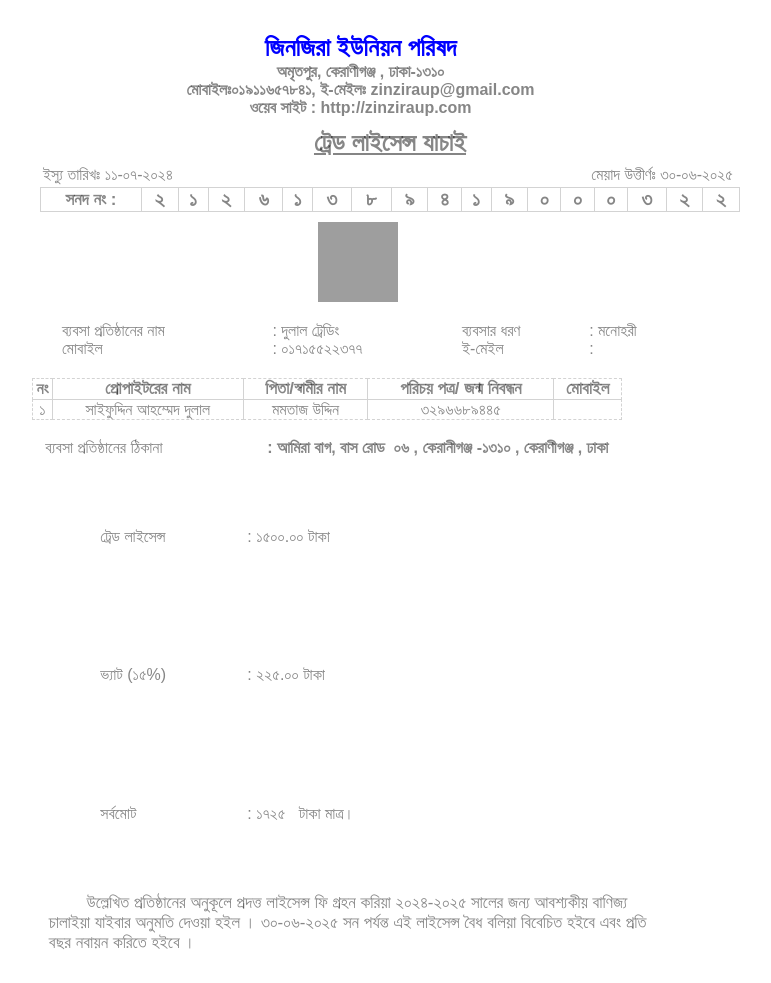
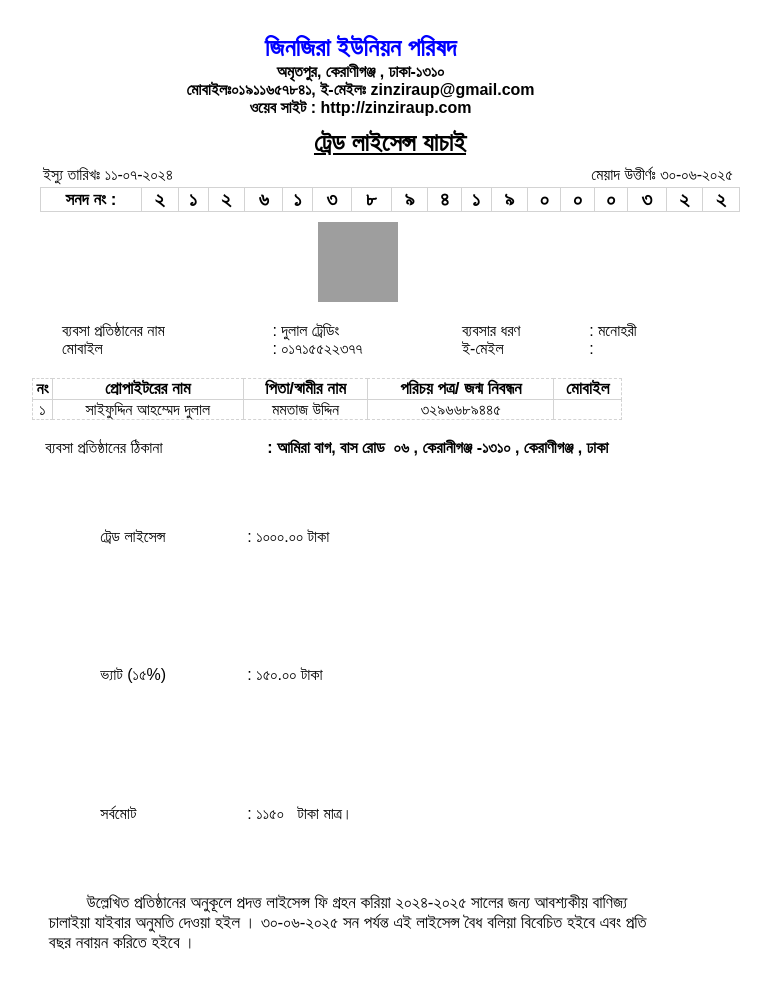
Before and after one commit to zinziraup/com-admin-verify-trade_bn-21261389419000322-2613894-6, a plain HTML site: page index.html in a window 1280 px wide. Shown: the whole page, without its empty margins (313-1084 px from the left). Drawn offline with Linux system fonts and the light colour scheme; grey boxes are pictures that could not be loaded.

Commit message:
Update index.html

```diff
--- a/index.html
+++ b/index.html
@@ -7,14 +7,7 @@
         width: 670px;
         height: 842px;
         margin: auto;
-
-                 color: rgba(10, 10, 10, 0.493);
-        background-image: url('/images/expire.png');
-        background-repeat: no-repeat;
-        background-size: 300px 200px;
-        background-position: 50% 50vh;
-
-    }
+}
 
     @media  print {
         * {
@@ -259,14 +252,14 @@
                             <td align="left" nowrap
                                 style="font-size:16px;text-indent:55px; font-color:black; width: 200px; padding-left: 50px">ট্রেড লাইসেন্স</td>
                             <td style="text-align:left;font-size:16px; ">
-                                :&nbsp;১৫০০.০০&nbsp;টাকা</span></td>
+                                :&nbsp;১০০০.০০&nbsp;টাকা</span></td>
                         </tr>
 
                                                                     <tr>
                             <td align="left" nowrap
                                 style="font-size:16px;text-indent:55px; font-color:black; width: 200px; padding-left: 50px">ভ্যাট (১৫%)</td>
                             <td style="text-align:left;font-size:16px; ">
-                                :&nbsp;২২৫.০০&nbsp;টাকা</span></td>
+                                :&nbsp;১৫০.০০&nbsp;টাকা</span></td>
                         </tr>
 
 
@@ -277,7 +270,7 @@
                             সর্বমোট
                         </td>
 
-                        <td style="text-align:left; font-size:16px; ">:&nbsp;১৭২৫ &nbsp;
+                        <td style="text-align:left; font-size:16px; ">:&nbsp;১১৫০ &nbsp;
                             টাকা মাত্র।
                         </td>
                     </tr>
```
